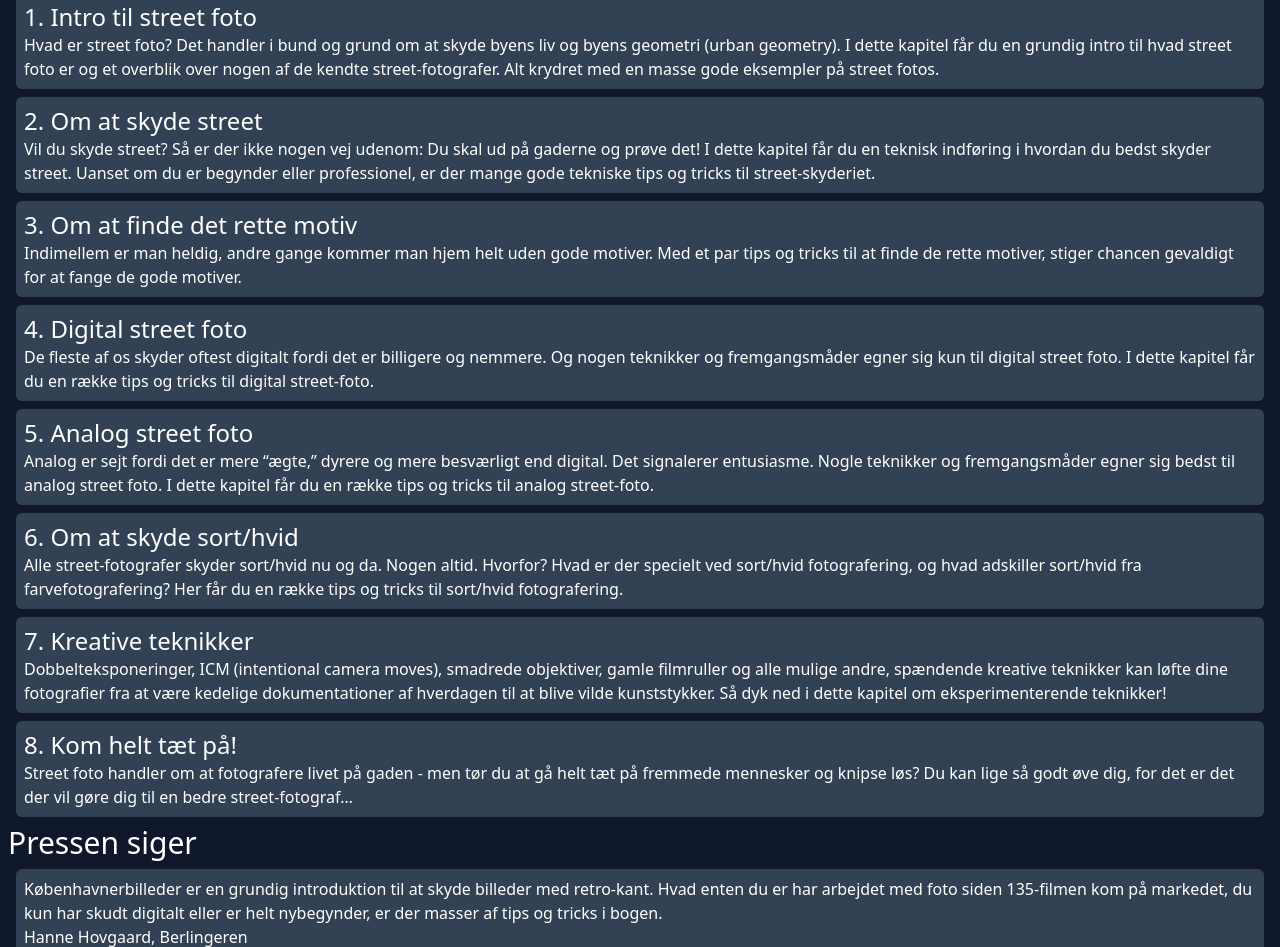
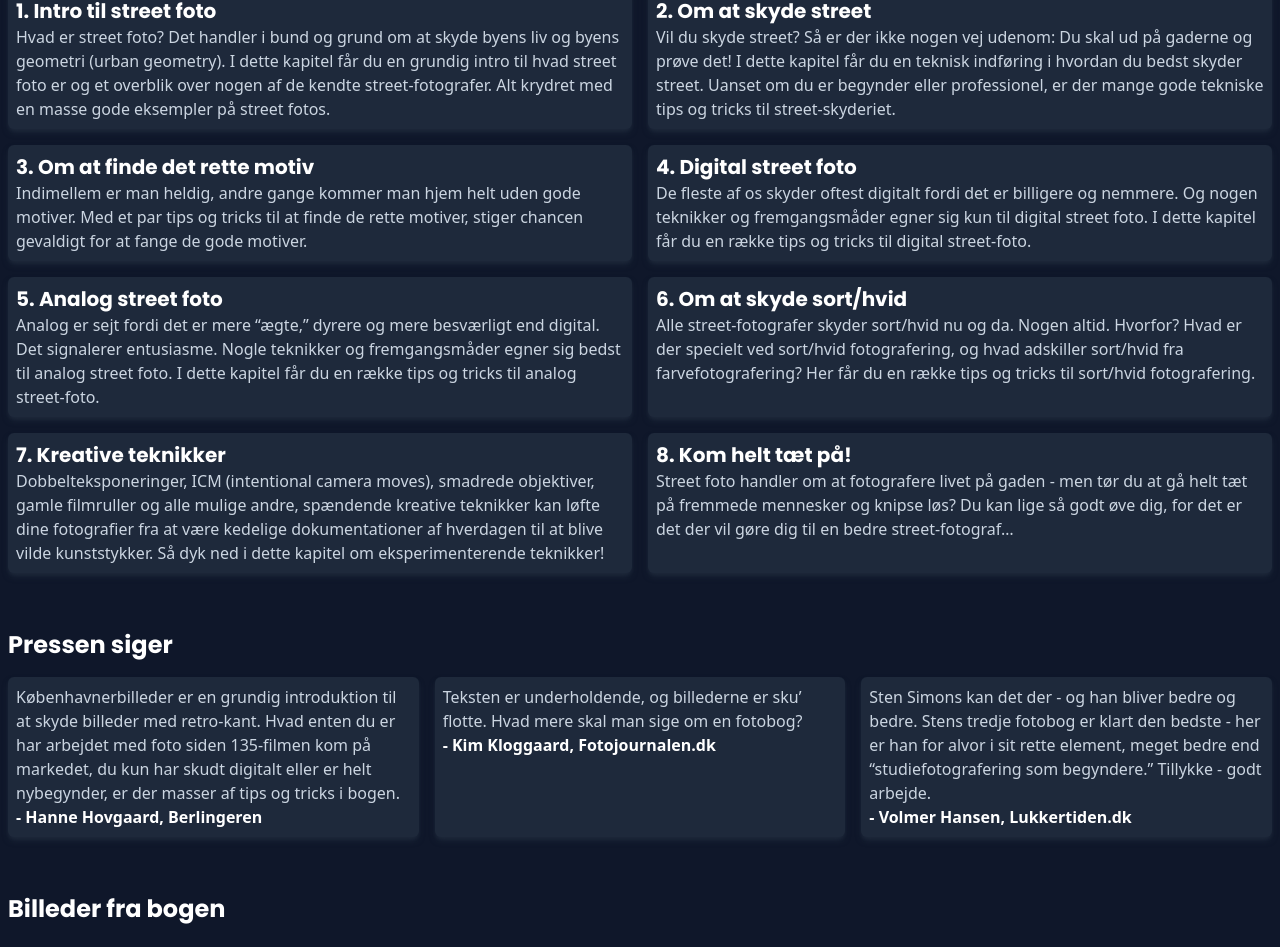
Before and after one commit to adri0564/koebenhavnerbilleder, a website built with Vite: page src/index.html in a window 1280 px wide. Shown: the part 379-1326 px from the top of the page. Built offline with nearby package versions, Linux system fonts and the light colour scheme.

Commit message:
custom font + div

```diff
--- a/src/index.html
+++ b/src/index.html
@@ -4,13 +4,16 @@
     <meta charset="UTF-8" />
     <link rel="icon" type="image/svg+xml" href="/vite.svg" />
     <meta name="viewport" content="width=device-width, initial-scale=1.0" />
+    <link rel="preconnect" href="https://fonts.googleapis.com" />
+    <link rel="preconnect" href="https://fonts.gstatic.com" crossorigin />
+    <link href="https://fonts.googleapis.com/css2?family=Poppins:wght@700&display=swap" rel="stylesheet" />
     <title>Københavnerbilleder</title>
   </head>
-  <body class="m-2 bg-slate-900 text-white">
-    <h1 class="text-4xl">Københavnerbilleder</h1>
-    <h3 class="text-2xl">Tagline lorem ipsum</h3>
-    <section>
-      <p class="m-2 rounded-md bg-slate-700 p-2">
+  <body class="m-auto max-w-7xl bg-slate-900 text-white">
+    <h1 class="m-2 font-headline text-3xl">Københavnerbilleder</h1>
+    <h3 class="m-2 font-headline text-xl">Tagline lorem ipsum</h3>
+    <section class="mb-12 grid grid-cols-1 sm:grid-cols-2">
+      <p class="m-2 rounded-md bg-slate-800 p-2 text-slate-300 shadow-md shadow-slate-800">
         Titel: Københavnerbilleder - en guide til hipster foto <br />
         Forfatter: Sten Simons <br />
         Antal sider: 344 <br />
@@ -18,72 +21,72 @@
         ISBN: 987-6-987654-32-1 <br />
         Pris: 399.- <br />
       </p>
-      <p class="m-2 rounded-md bg-slate-700 p-2">Københavnerbilleder er de danske streetfotografers bibel: Det er en fusion mellem et kunstværk og en lærebog. Bogen gennemgår alle væsentlige aspekter af streetfotografering fra grundlæggende teknik til kreative eksperimenter. Alt sammen krydret med masser af inspirerende fotos. God læselyst!</p>
+      <p class="m-2 rounded-md bg-slate-800 p-2 text-slate-300 shadow-md shadow-slate-800">Københavnerbilleder er de danske streetfotografers bibel: Det er en fusion mellem et kunstværk og en lærebog. Bogen gennemgår alle væsentlige aspekter af streetfotografering fra grundlæggende teknik til kreative eksperimenter. Alt sammen krydret med masser af inspirerende fotos. God læselyst!</p>
     </section>
     <section>
       <img src="" alt="" />
       <img src="" alt="" />
       <img src="" alt="" />
     </section>
-    <h2 class="text-3xl">Kapitlerne</h2>
-    <section>
-      <article class="m-2 rounded-md bg-slate-700 p-2">
-        <h3 class="text-2xl">1. Intro til street foto</h3>
-        <p>Hvad er street foto? Det handler i bund og grund om at skyde byens liv og byens geometri (urban geometry). I dette kapitel får du en grundig intro til hvad street foto er og et overblik over nogen af de kendte street-fotografer. Alt krydret med en masse gode eksempler på street fotos.</p>
+    <h2 class="m-2 font-headline text-2xl">Kapitlerne</h2>
+    <section class="mb-12 grid grid-cols-1 sm:grid-cols-2">
+      <article class="m-2 rounded-md bg-slate-800 p-2 shadow-md shadow-slate-800">
+        <h3 class="font-headline text-xl">1. Intro til street foto</h3>
+        <p class="text-slate-300">Hvad er street foto? Det handler i bund og grund om at skyde byens liv og byens geometri (urban geometry). I dette kapitel får du en grundig intro til hvad street foto er og et overblik over nogen af de kendte street-fotografer. Alt krydret med en masse gode eksempler på street fotos.</p>
       </article>
-      <article class="m-2 rounded-md bg-slate-700 p-2">
-        <h3 class="text-2xl">2. Om at skyde street</h3>
-        <p>Vil du skyde street? Så er der ikke nogen vej udenom: Du skal ud på gaderne og prøve det! I dette kapitel får du en teknisk indføring i hvordan du bedst skyder street. Uanset om du er begynder eller professionel, er der mange gode tekniske tips og tricks til street-skyderiet.</p>
+      <article class="m-2 rounded-md bg-slate-800 p-2 shadow-md shadow-slate-800">
+        <h3 class="font-headline text-xl">2. Om at skyde street</h3>
+        <p class="text-slate-300">Vil du skyde street? Så er der ikke nogen vej udenom: Du skal ud på gaderne og prøve det! I dette kapitel får du en teknisk indføring i hvordan du bedst skyder street. Uanset om du er begynder eller professionel, er der mange gode tekniske tips og tricks til street-skyderiet.</p>
       </article>
-      <article class="m-2 rounded-md bg-slate-700 p-2">
-        <h3 class="text-2xl">3. Om at finde det rette motiv</h3>
-        <p>Indimellem er man heldig, andre gange kommer man hjem helt uden gode motiver. Med et par tips og tricks til at finde de rette motiver, stiger chancen gevaldigt for at fange de gode motiver.</p>
+      <article class="m-2 rounded-md bg-slate-800 p-2 shadow-md shadow-slate-800">
+        <h3 class="font-headline text-xl">3. Om at finde det rette motiv</h3>
+        <p class="text-slate-300">Indimellem er man heldig, andre gange kommer man hjem helt uden gode motiver. Med et par tips og tricks til at finde de rette motiver, stiger chancen gevaldigt for at fange de gode motiver.</p>
       </article>
-      <article class="m-2 rounded-md bg-slate-700 p-2">
-        <h3 class="text-2xl">4. Digital street foto</h3>
-        <p>De fleste af os skyder oftest digitalt fordi det er billigere og nemmere. Og nogen teknikker og fremgangsmåder egner sig kun til digital street foto. I dette kapitel får du en række tips og tricks til digital street-foto.</p>
+      <article class="m-2 rounded-md bg-slate-800 p-2 shadow-md shadow-slate-800">
+        <h3 class="font-headline text-xl">4. Digital street foto</h3>
+        <p class="text-slate-300">De fleste af os skyder oftest digitalt fordi det er billigere og nemmere. Og nogen teknikker og fremgangsmåder egner sig kun til digital street foto. I dette kapitel får du en række tips og tricks til digital street-foto.</p>
       </article>
-      <article class="m-2 rounded-md bg-slate-700 p-2">
-        <h3 class="text-2xl">5. Analog street foto</h3>
-        <p>Analog er sejt fordi det er mere “ægte,” dyrere og mere besværligt end digital. Det signalerer entusiasme. Nogle teknikker og fremgangsmåder egner sig bedst til analog street foto. I dette kapitel får du en række tips og tricks til analog street-foto.</p>
+      <article class="m-2 rounded-md bg-slate-800 p-2 shadow-md shadow-slate-800">
+        <h3 class="font-headline text-xl">5. Analog street foto</h3>
+        <p class="text-slate-300">Analog er sejt fordi det er mere “ægte,” dyrere og mere besværligt end digital. Det signalerer entusiasme. Nogle teknikker og fremgangsmåder egner sig bedst til analog street foto. I dette kapitel får du en række tips og tricks til analog street-foto.</p>
       </article>
-      <article class="m-2 rounded-md bg-slate-700 p-2">
-        <h3 class="text-2xl">6. Om at skyde sort/hvid</h3>
-        <p>Alle street-fotografer skyder sort/hvid nu og da. Nogen altid. Hvorfor? Hvad er der specielt ved sort/hvid fotografering, og hvad adskiller sort/hvid fra farvefotografering? Her får du en række tips og tricks til sort/hvid fotografering.</p>
+      <article class="m-2 rounded-md bg-slate-800 p-2 shadow-md shadow-slate-800">
+        <h3 class="font-headline text-xl">6. Om at skyde sort/hvid</h3>
+        <p class="text-slate-300">Alle street-fotografer skyder sort/hvid nu og da. Nogen altid. Hvorfor? Hvad er der specielt ved sort/hvid fotografering, og hvad adskiller sort/hvid fra farvefotografering? Her får du en række tips og tricks til sort/hvid fotografering.</p>
       </article>
-      <article class="m-2 rounded-md bg-slate-700 p-2">
-        <h3 class="text-2xl">7. Kreative teknikker</h3>
-        <p>Dobbelteksponeringer, ICM (intentional camera moves), smadrede objektiver, gamle filmruller og alle mulige andre, spændende kreative teknikker kan løfte dine fotografier fra at være kedelige dokumentationer af hverdagen til at blive vilde kunststykker. Så dyk ned i dette kapitel om eksperimenterende teknikker!</p>
+      <article class="m-2 rounded-md bg-slate-800 p-2 shadow-md shadow-slate-800">
+        <h3 class="font-headline text-xl">7. Kreative teknikker</h3>
+        <p class="text-slate-300">Dobbelteksponeringer, ICM (intentional camera moves), smadrede objektiver, gamle filmruller og alle mulige andre, spændende kreative teknikker kan løfte dine fotografier fra at være kedelige dokumentationer af hverdagen til at blive vilde kunststykker. Så dyk ned i dette kapitel om eksperimenterende teknikker!</p>
       </article>
-      <article class="m-2 rounded-md bg-slate-700 p-2">
-        <h3 class="text-2xl">8. Kom helt tæt på!</h3>
-        <p>Street foto handler om at fotografere livet på gaden - men tør du at gå helt tæt på fremmede mennesker og knipse løs? Du kan lige så godt øve dig, for det er det der vil gøre dig til en bedre street-fotograf…</p>
+      <article class="m-2 rounded-md bg-slate-800 p-2 shadow-md shadow-slate-800">
+        <h3 class="font-headline text-xl">8. Kom helt tæt på!</h3>
+        <p class="text-slate-300">Street foto handler om at fotografere livet på gaden - men tør du at gå helt tæt på fremmede mennesker og knipse løs? Du kan lige så godt øve dig, for det er det der vil gøre dig til en bedre street-fotograf…</p>
       </article>
     </section>
-    <h2 class="text-3xl">Pressen siger</h2>
-    <section>
-      <article class="m-2 rounded-md bg-slate-700 p-2">
-        <p>Københavnerbilleder er en grundig introduktion til at skyde billeder med retro-kant. Hvad enten du er har arbejdet med foto siden 135-filmen kom på markedet, du kun har skudt digitalt eller er helt nybegynder, er der masser af tips og tricks i bogen.</p>
-        <p>Hanne Hovgaard, Berlingeren</p>
+    <h2 class="m-2 font-headline text-2xl">Pressen siger</h2>
+    <section class="mb-12 grid grid-cols-1 sm:grid-cols-3">
+      <article class="m-2 place-content-between rounded-md bg-slate-800 p-2 shadow-md shadow-slate-800">
+        <p class="text-slate-300">Københavnerbilleder er en grundig introduktion til at skyde billeder med retro-kant. Hvad enten du er har arbejdet med foto siden 135-filmen kom på markedet, du kun har skudt digitalt eller er helt nybegynder, er der masser af tips og tricks i bogen.</p>
+        <p class="font-semibold">- Hanne Hovgaard, Berlingeren</p>
       </article>
-      <article class="m-2 rounded-md bg-slate-700 p-2">
-        <p>Teksten er underholdende, og billederne er sku’ flotte. Hvad mere skal man sige om en fotobog?</p>
-        <p>Kim Kloggaard, Fotojournalen.dk</p>
+      <article class="m-2 place-content-between rounded-md bg-slate-800 p-2 shadow-md shadow-slate-800">
+        <p class="text-slate-300">Teksten er underholdende, og billederne er sku’ flotte. Hvad mere skal man sige om en fotobog?</p>
+        <p class="font-semibold">- Kim Kloggaard, Fotojournalen.dk</p>
       </article>
-      <article class="m-2 rounded-md bg-slate-700 p-2">
-        <p>Sten Simons kan det der - og han bliver bedre og bedre. Stens tredje fotobog er klart den bedste - her er han for alvor i sit rette element, meget bedre end “studiefotografering som begyndere.” Tillykke - godt arbejde.</p>
-        <p>Volmer Hansen, Lukkertiden.dk</p>
+      <article class="m-2 place-content-between rounded-md bg-slate-800 p-2 shadow-md shadow-slate-800">
+        <p class="text-slate-300">Sten Simons kan det der - og han bliver bedre og bedre. Stens tredje fotobog er klart den bedste - her er han for alvor i sit rette element, meget bedre end “studiefotografering som begyndere.” Tillykke - godt arbejde.</p>
+        <p class="font-semibold">- Volmer Hansen, Lukkertiden.dk</p>
       </article>
     </section>
-    <h2 class="text-3xl">Billeder fra bogen</h2>
-    <section></section>
-    <h2 class="text-3xl">Om forfatteren</h2>
-    <section>
+    <h2 class="m-2 font-headline text-2xl">Billeder fra bogen</h2>
+    <section class="mb-12"></section>
+    <h2 class="m-2 font-headline text-2xl">Om forfatteren</h2>
+    <section class="mb-12">
       <img src="" alt="" />
-      <p class="m-2 rounded-md bg-slate-700 p-2">Sten Simons har en lang foto-karriere bag sig. Det hele startede i 00’erne, da han gik rundt i Pisserenden for at fotografere ungdommens forfald. Det ledte til en række udstillinger, og blev senere til hans først fotobog “Ungdomsdruk - pinlige billeder fra nattelivet.” Derefter tog karrieren fart: Han blev fotojournalist og dokumenterede en masse dagligdagsstof fra Amager på dagbladet “Amagerkaneren.” Sideløbende begyndte han at undervise i foto, og har skrevet et utal af bøger, herunder bestsellerne Scener fra S-toget, Brun mad - en visuel odysse, og lærebogen Fotografering for evnesvage.</p>
+      <p class="m-2 rounded-md bg-slate-800 p-2 text-slate-300 shadow-md shadow-slate-800">Sten Simons har en lang foto-karriere bag sig. Det hele startede i 00’erne, da han gik rundt i Pisserenden for at fotografere ungdommens forfald. Det ledte til en række udstillinger, og blev senere til hans først fotobog “Ungdomsdruk - pinlige billeder fra nattelivet.” Derefter tog karrieren fart: Han blev fotojournalist og dokumenterede en masse dagligdagsstof fra Amager på dagbladet “Amagerkaneren.” Sideløbende begyndte han at undervise i foto, og har skrevet et utal af bøger, herunder bestsellerne Scener fra S-toget, Brun mad - en visuel odysse, og lærebogen Fotografering for evnesvage.</p>
     </section>
-    <h2 class="text-3xl">Find nærmeste forhandler</h2>
-    <button class="m-2 rounded-md bg-slate-700 px-6 py-2">Køb online</button>
+    <h2 class="m-2 font-headline text-2xl">Find nærmeste forhandler</h2>
+    <button class="m-2 mb-12 rounded-md bg-slate-500 px-6 py-2 font-semibold shadow-md shadow-slate-500">Køb online</button>
 
     <script type="module" src="./main.js"></script>
   </body>
--- a/tailwind.config.cjs
+++ b/tailwind.config.cjs
@@ -6,6 +6,9 @@ module.exports = {
       colors: {
         custom: "#3caea3",
       },
+      fontFamily: {
+        headline: "Poppins, sans-serif",
+      },
     },
   },
   plugins: [require("@tailwindcss/typography"), require("@tailwindcss/forms")],
```
